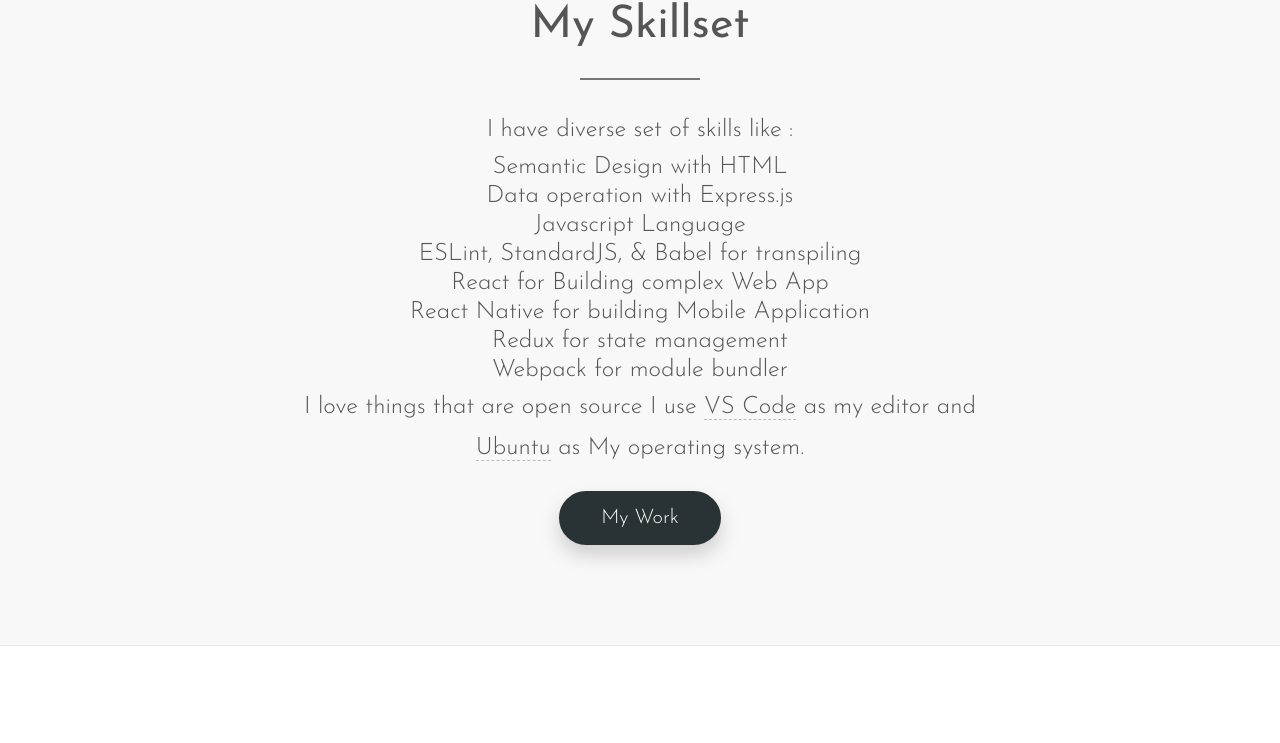
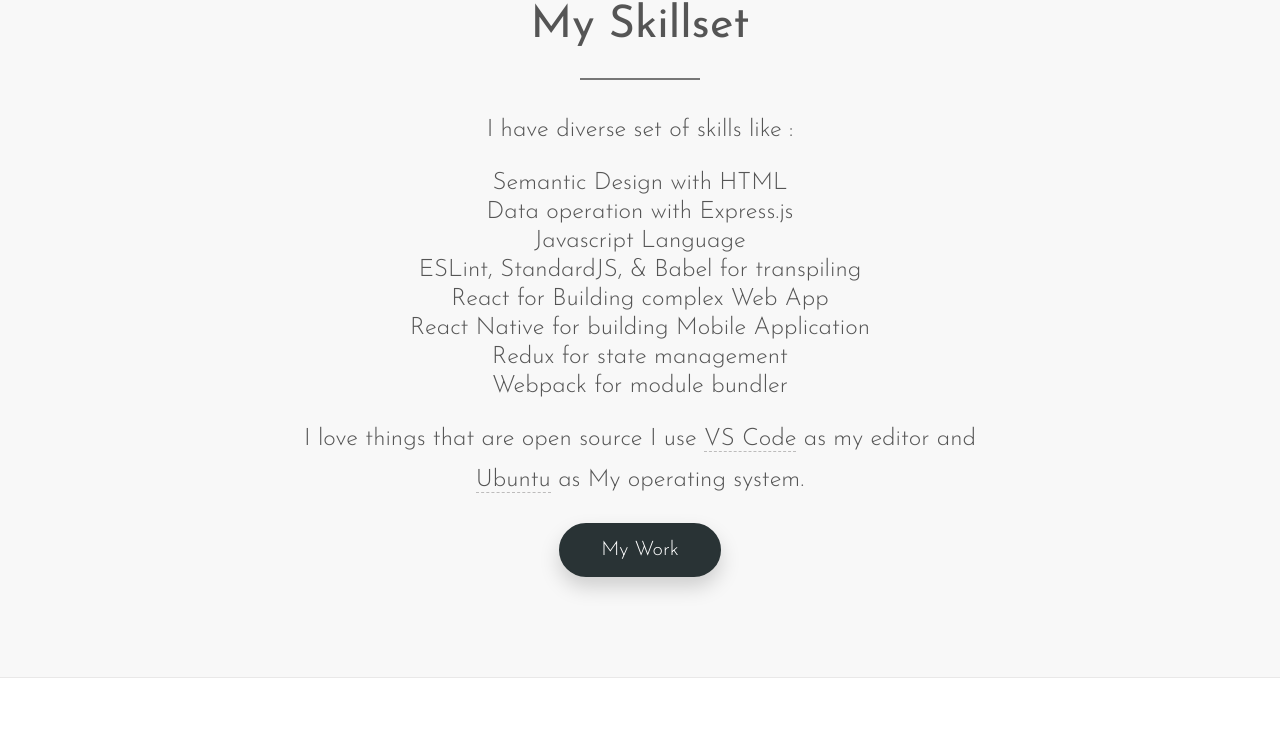
Before and after one commit to tatasfachrul/portofolio, a website built with Parcel: page src/index.html in a window 1280 px wide. Shown: the part 1527-2270 px from the top of the page. Built offline with nearby package versions, Linux system fonts and the light colour scheme.

Commit message:
margin fix

```diff
--- a/src/index.html
+++ b/src/index.html
@@ -124,14 +124,14 @@
 					I have diverse set of skills like : </p>
 					<ul>
 						<li></li>
-						<li>Semantic Design with HTML</li>
-						<li>Data operation with Express.js</li>
-						<li>Javascript Language</li>
-						<li>ESLint, StandardJS, & Babel for transpiling</li>
-						<li>React for Building complex Web App</li>
-						<li>React Native for building Mobile Application</li>
-						<li>Redux for state management</li>
-						<li>Webpack for module bundler</li>
+						<li class="list-profile">Semantic Design with HTML</li>
+						<li class="list-profile">Data operation with Express.js</li>
+						<li class="list-profile">Javascript Language</li>
+						<li class="list-profile">ESLint, StandardJS, & Babel for transpiling</li>
+						<li class="list-profile">React for Building complex Web App</li>
+						<li class="list-profile">React Native for building Mobile Application</li>
+						<li class="list-profile">Redux for state management</li>
+						<li class="list-profile">Webpack for module bundler</li>
 						<li></li>
 					</ul>
 					<p class="intro-text">
--- a/src/scss/base/_base.scss
+++ b/src/scss/base/_base.scss
@@ -34,7 +34,7 @@
 
 }
 
-li {
+.list-profile {
     list-style-type: none;
     max-width: 50rem;
     margin: 5px auto;
```
